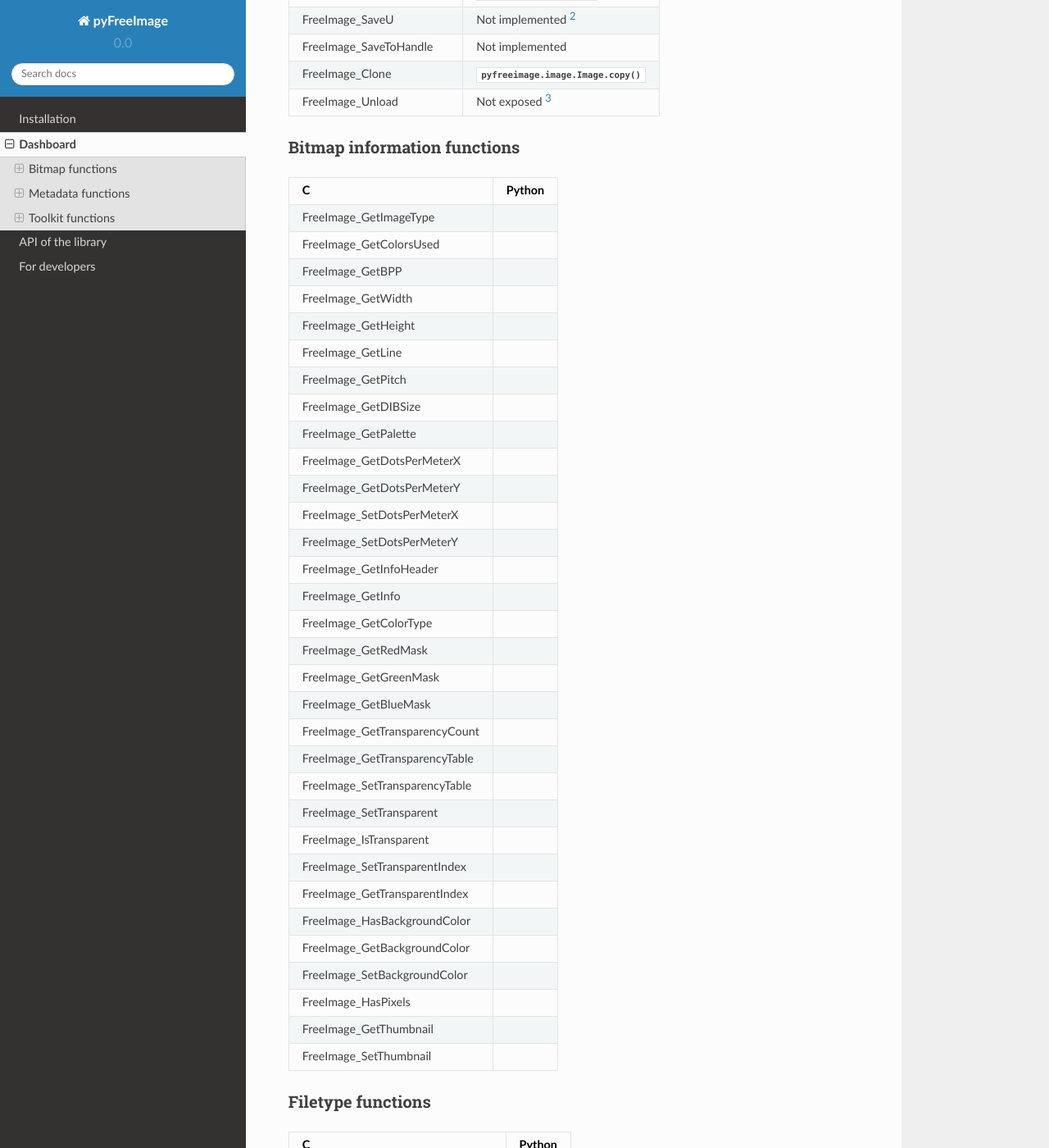
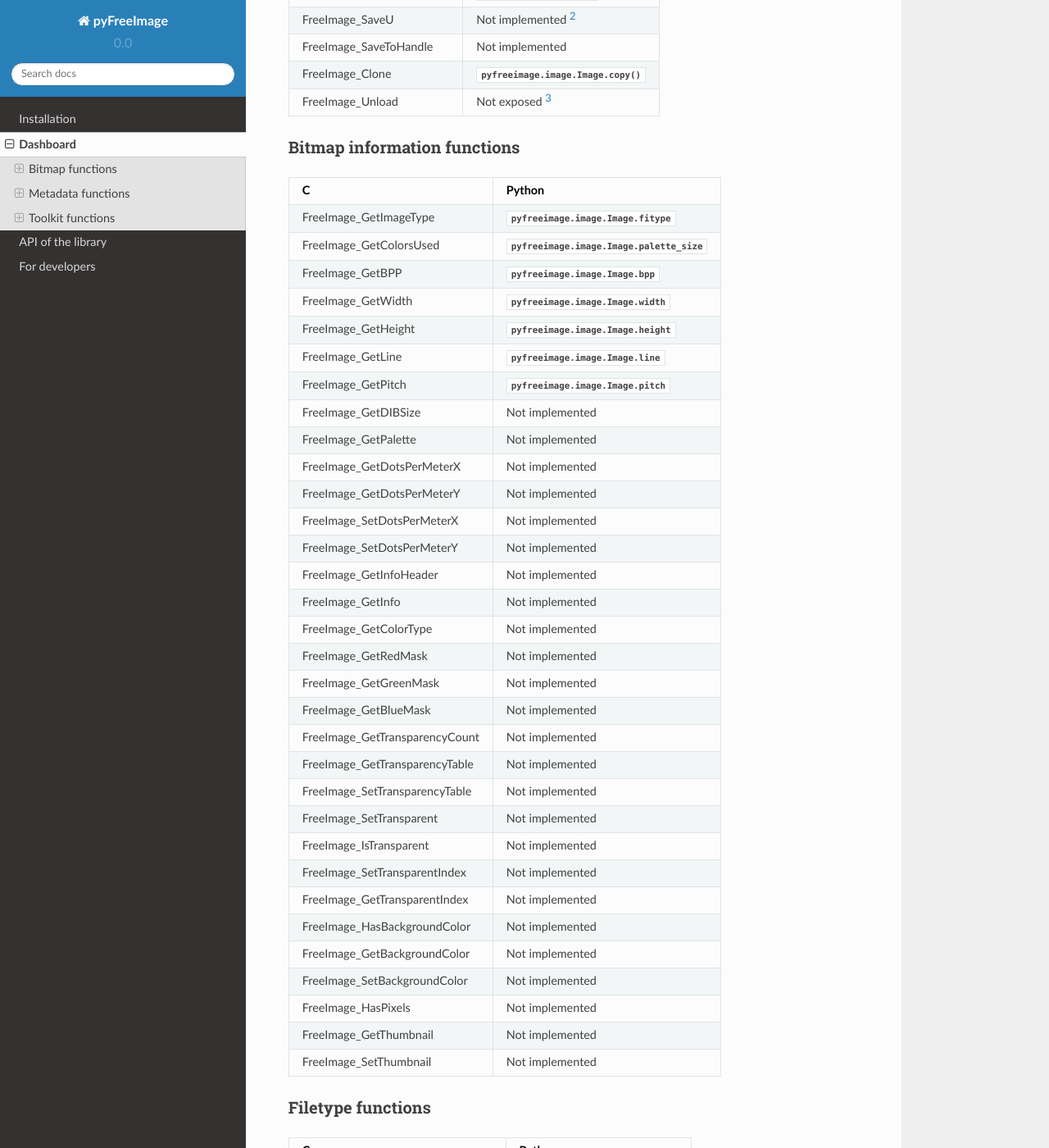
Before and after one commit to sbrisard/pyfreeimage, a Sphinx documentation site: the page built from docs/dashboard.rst, in a window 1280 px wide and 1400 px high, scrolled down 1619 px. Shown: the whole window at 82% size. Built offline with Sphinx 7.4.7 and the Read the Docs theme 2.0.0, drawn with Linux system fonts in a browser that asks for light colours; some of the changed text lies outside the part shown.

Commit message:
pyfi.io.file_format(): dashboard, unit tests and a typo.

```diff
--- a/docs/dashboard.rst
+++ b/docs/dashboard.rst
@@ -50,55 +50,55 @@
 Bitmap information functions
 ^^^^^^^^^^^^^^^^^^^^^^^^^^^^
 
-============================== ======
+============================== ============================================
 C                              Python
-============================== ======
-FreeImage_GetImageType
-FreeImage_GetColorsUsed
-FreeImage_GetBPP
-FreeImage_GetWidth
-FreeImage_GetHeight
-FreeImage_GetLine
-FreeImage_GetPitch
-FreeImage_GetDIBSize
-FreeImage_GetPalette
-FreeImage_GetDotsPerMeterX
-FreeImage_GetDotsPerMeterY
-FreeImage_SetDotsPerMeterX
-FreeImage_SetDotsPerMeterY
-FreeImage_GetInfoHeader
-FreeImage_GetInfo
-FreeImage_GetColorType
-FreeImage_GetRedMask
-FreeImage_GetGreenMask
-FreeImage_GetBlueMask
-FreeImage_GetTransparencyCount
-FreeImage_GetTransparencyTable
-FreeImage_SetTransparencyTable
-FreeImage_SetTransparent
-FreeImage_IsTransparent
-FreeImage_SetTransparentIndex
-FreeImage_GetTransparentIndex
-FreeImage_HasBackgroundColor
-FreeImage_GetBackgroundColor
-FreeImage_SetBackgroundColor
-FreeImage_HasPixels
-FreeImage_GetThumbnail
-FreeImage_SetThumbnail
-============================== ======
+============================== ============================================
+FreeImage_GetImageType         :attr:`pyfreeimage.image.Image.fitype`
+FreeImage_GetColorsUsed        :attr:`pyfreeimage.image.Image.palette_size`
+FreeImage_GetBPP               :attr:`pyfreeimage.image.Image.bpp`
+FreeImage_GetWidth             :attr:`pyfreeimage.image.Image.width`
+FreeImage_GetHeight            :attr:`pyfreeimage.image.Image.height`
+FreeImage_GetLine              :attr:`pyfreeimage.image.Image.line`
+FreeImage_GetPitch             :attr:`pyfreeimage.image.Image.pitch`
+FreeImage_GetDIBSize           Not implemented
+FreeImage_GetPalette           Not implemented
+FreeImage_GetDotsPerMeterX     Not implemented
+FreeImage_GetDotsPerMeterY     Not implemented
+FreeImage_SetDotsPerMeterX     Not implemented
+FreeImage_SetDotsPerMeterY     Not implemented
+FreeImage_GetInfoHeader        Not implemented
+FreeImage_GetInfo              Not implemented
+FreeImage_GetColorType         Not implemented
+FreeImage_GetRedMask           Not implemented
+FreeImage_GetGreenMask         Not implemented
+FreeImage_GetBlueMask          Not implemented
+FreeImage_GetTransparencyCount Not implemented
+FreeImage_GetTransparencyTable Not implemented
+FreeImage_SetTransparencyTable Not implemented
+FreeImage_SetTransparent       Not implemented
+FreeImage_IsTransparent        Not implemented
+FreeImage_SetTransparentIndex  Not implemented
+FreeImage_GetTransparentIndex  Not implemented
+FreeImage_HasBackgroundColor   Not implemented
+FreeImage_GetBackgroundColor   Not implemented
+FreeImage_SetBackgroundColor   Not implemented
+FreeImage_HasPixels            Not implemented
+FreeImage_GetThumbnail         Not implemented
+FreeImage_SetThumbnail         Not implemented
+============================== ============================================
 
 
 Filetype functions
 ^^^^^^^^^^^^^^^^^^
 
-=============================== ======
+=============================== ==================================
 C                               Python
-=============================== ======
-FreeImage_GetFileType
+=============================== ==================================
+FreeImage_GetFileType           :func:`pyfreeimage.io.file_format`
 FreeImage_GetFileTypeU
 FreeImage_GetFileTypeFromHandle
 FreeImage_GetFileTypeFromMemory
-=============================== ======
+=============================== ==================================
 
 
 Pixel access functions
```
Also changed, not shown: 3 other files.
